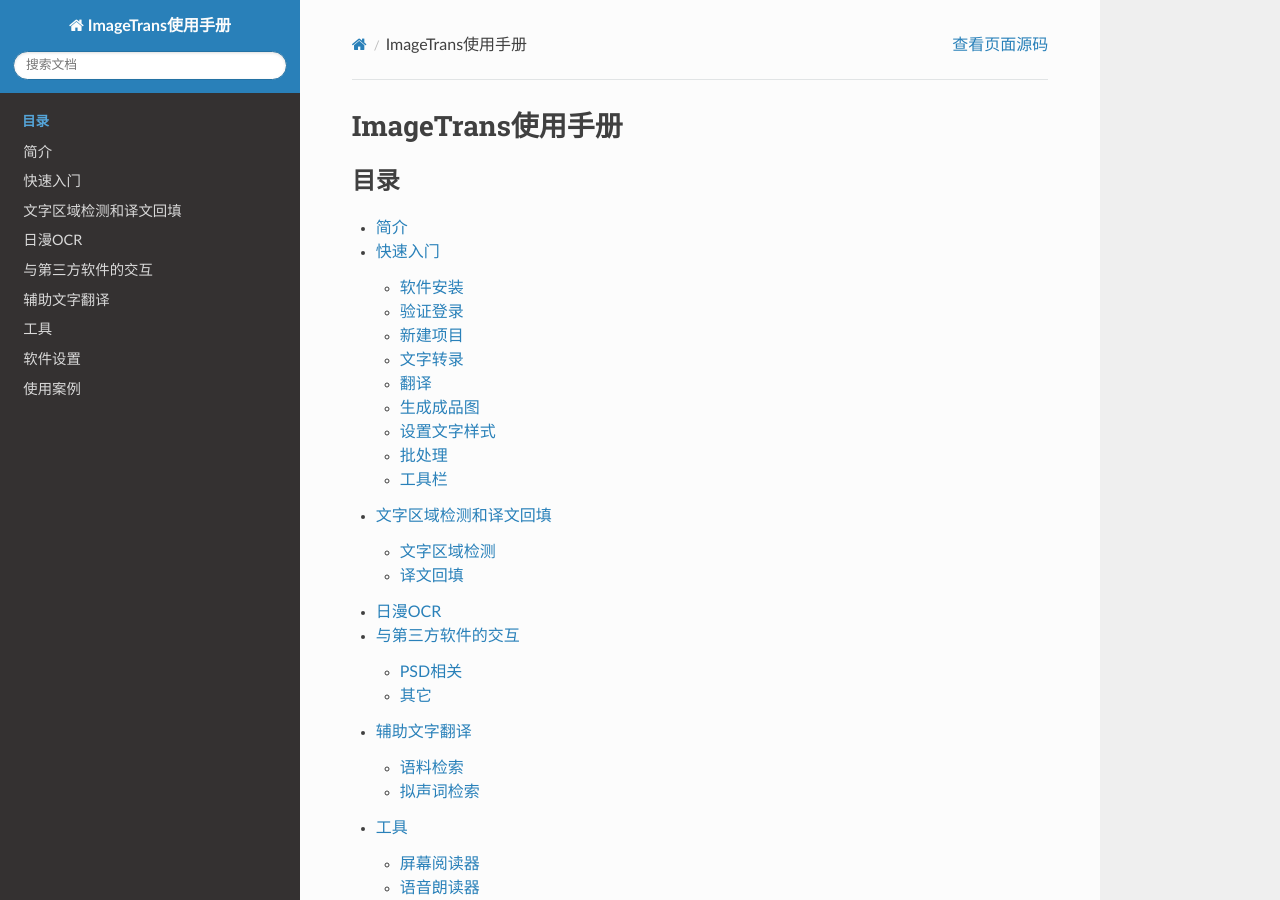
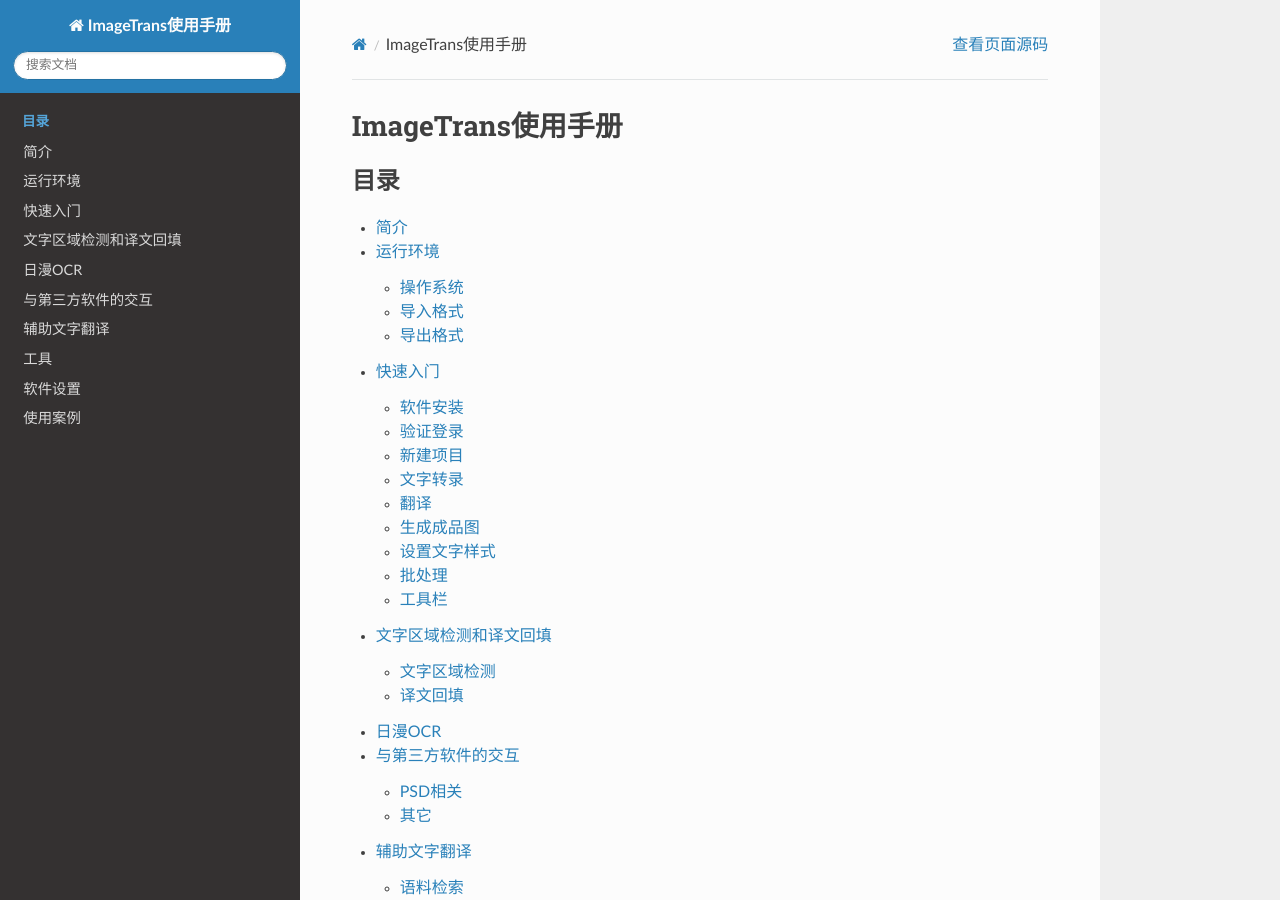
Before and after one commit to xulihang/ImageTrans-docs, a Sphinx documentation site: the page built from source/index.rst, in a window 1280 px wide and 900 px high. Built offline with Sphinx 7.4.7 and the Read the Docs theme 3.1.0, drawn with Linux system fonts in a browser that asks for light colours.

Commit message:
add system reuqirements

```diff
--- a/source/index.rst
+++ b/source/index.rst
@@ -6,6 +6,7 @@
    :caption: 目录
 
    intro.rst
+   system_requirements.rst
    gettingstarted.rst
    textarea_detection_and_text_reinjection.rst
    manga_ocr.rst
--- /dev/null
+++ b/source/system_requirements.rst
@@ -0,0 +1,21 @@
+运行环境
+==================================================
+
+操作系统
+-----------
+
+* Windows 7及以上
+* macOS 10.11及以上
+* Linux
+
+导入格式
+-----------
+
+* 图片：webp、jpeg、png、gif、bmp、tiff
+* 文档：pdf、mobi、cbz、epub
+
+导出格式
+-----------
+
+* 图片：ora、jpeg、webp、png、psd
+* 文档：pdf
```
